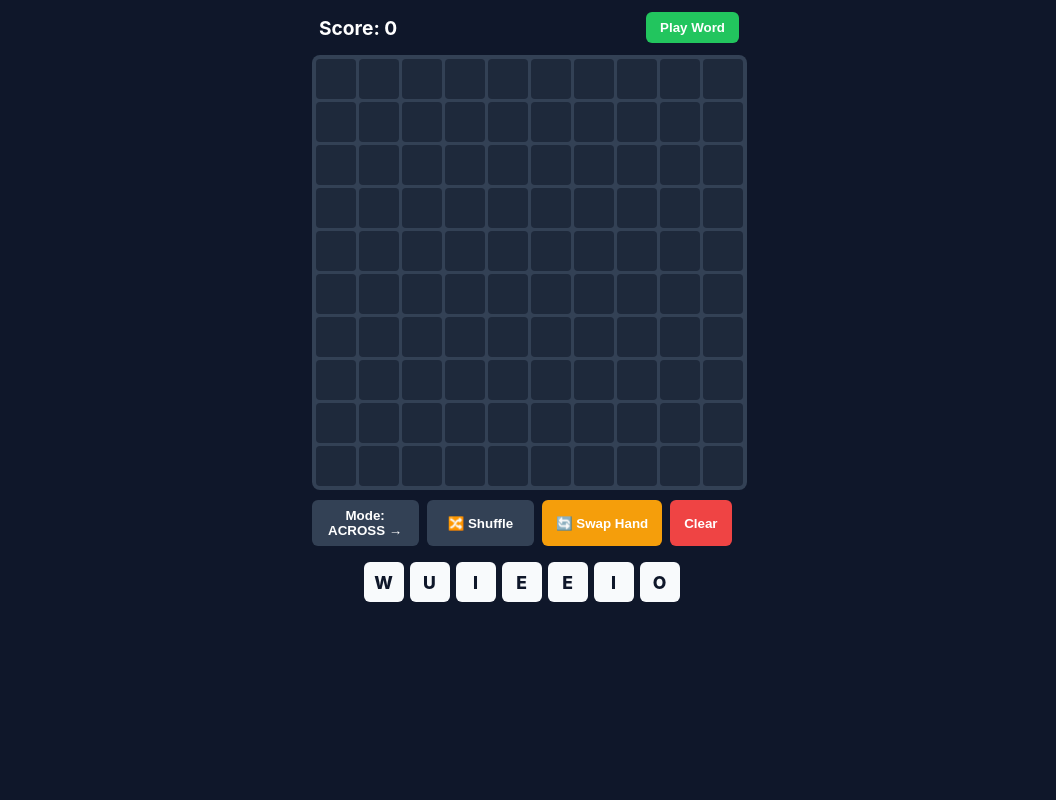
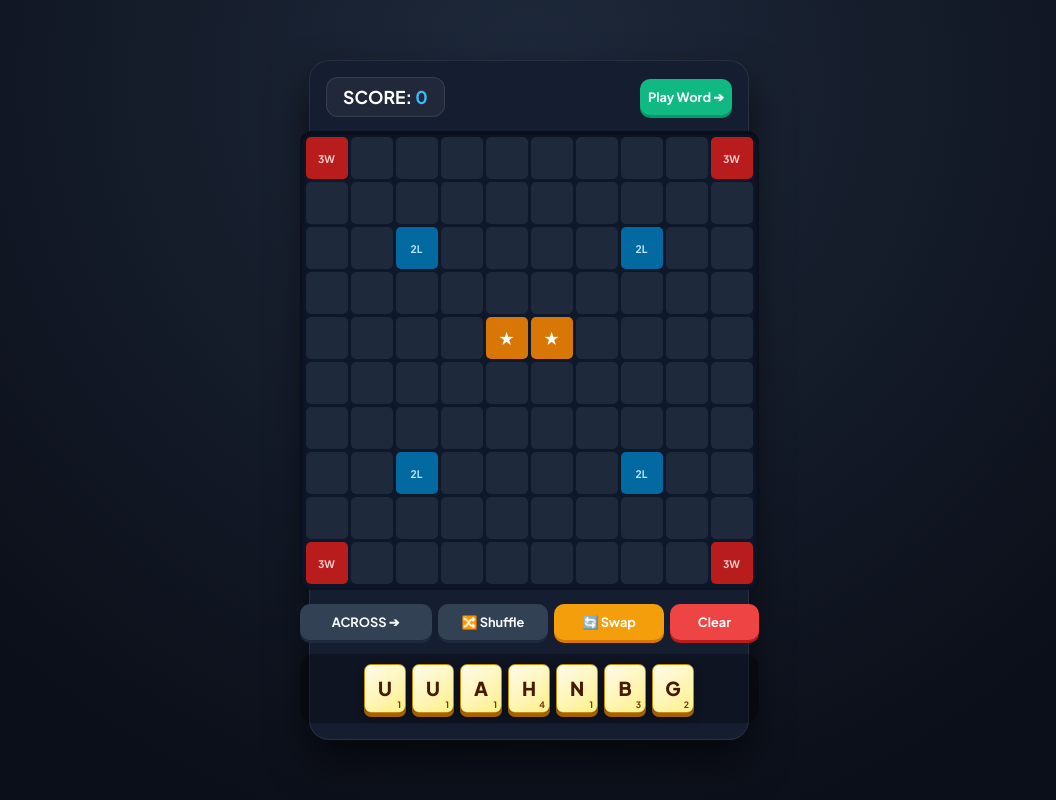
Before and after one commit to bharath2410/crossword-game, a Django app: page / in a window 1280 px wide. Shown: the whole page, without its empty margins (111-1167 px from the left). Run offline with Django 5.2, Linux system fonts and the light colour scheme.

Commit message:
Upgrade UI to polished Scrabble theme with multipliers and point subscripts

```diff
--- a/game/static/game/css/style.css
+++ b/game/static/game/css/style.css
@@ -1,9 +1,15 @@
+@import url('https://fonts.googleapis.com/css2?family=Plus+Jakarta+Sans:wght@600;700;800&display=swap');
+
 :root {
-  --cell-size: min(8.5vw, 40px);
-  --bg-dark: #0f172a;
-  --tile-bg: #f8fafc;
-  --cell-bg: #1e293b;
-  --border-color: #334155;
+  --cell-size: min(8.6vw, 42px);
+  --bg-main: #0b0f19;
+  --panel-bg: #151d30;
+  --board-bg: #1e293b;
+  --cell-default: #0f172a;
+  --tile-bg: linear-gradient(145deg, #fffbeb, #fef08a);
+  --tile-border: #ca8a04;
+  --text-dark: #451a03;
+  --primary-green: #10b981;
 }
 
 * {
@@ -12,113 +18,178 @@
   padding: 0;
   touch-action: manipulation;
   user-select: none;
+  font-family: 'Plus Jakarta Sans', -apple-system, sans-serif;
 }
 
 body {
-  font-family: -apple-system, BlinkMacSystemFont, "Segoe UI", Roboto, sans-serif;
-  background-color: var(--bg-dark);
+  background: radial-gradient(circle at 50% 10%, #1e293b, var(--bg-main) 80%);
   color: #fff;
+  min-height: 100vh;
+  display: flex;
+  justify-content: center;
+  align-items: center;
+  padding: 12px;
+}
+
+.game-card {
+  background: var(--panel-bg);
+  border: 1px solid rgba(255, 255, 255, 0.08);
+  border-radius: 20px;
+  padding: 16px;
+  box-shadow: 0 20px 40px rgba(0, 0, 0, 0.6);
   display: flex;
   flex-direction: column;
   align-items: center;
-  min-height: 100vh;
-  padding: 12px;
+  width: 100%;
+  max-width: 440px;
 }
 
+/* Header */
 .game-header {
   width: 100%;
-  max-width: 420px;
   display: flex;
   justify-content: space-between;
   align-items: center;
-  margin-bottom: 12px;
+  margin-bottom: 14px;
 }
 
-.score-display {
-  font-size: 1.2rem;
-  font-weight: bold;
+.score-badge {
+  background: rgba(255, 255, 255, 0.05);
+  border: 1px solid rgba(255, 255, 255, 0.1);
+  padding: 8px 16px;
+  border-radius: 12px;
+  font-size: 1.1rem;
+  font-weight: 700;
 }
 
+.score-badge span {
+  color: #38bdf8;
+}
+
+/* Board Grid */
 .crossword-grid {
   display: grid;
   grid-template-columns: repeat(10, var(--cell-size));
   grid-template-rows: repeat(10, var(--cell-size));
   gap: 3px;
-  background-color: var(--border-color);
-  padding: 4px;
-  border-radius: 8px;
+  background: #0f172a;
+  padding: 6px;
+  border-radius: 12px;
+  box-shadow: inset 0 2px 8px rgba(0, 0, 0, 0.7);
 }
 
 .cell {
-  background-color: var(--cell-bg);
-  border-radius: 4px;
+  background-color: var(--board-bg);
+  border-radius: 5px;
   display: flex;
   align-items: center;
   justify-content: center;
+  position: relative;
   font-size: 1.1rem;
-  font-weight: 700;
+  font-weight: 800;
   cursor: pointer;
+  transition: transform 0.1s ease;
 }
 
-.cell.selected { background-color: #3b82f6; }
-.cell.occupied { background-color: #f1f5f9; color: #0f172a; }
+.cell:active { transform: scale(0.95); }
 
-.controls {
-  display: flex;
-  gap: 8px;
-  margin-top: 10px;
-  width: 100%;
-  max-width: 420px;
+/* Multiplier Cells */
+.cell.dl { background: #0369a1; font-size: 0.65rem; color: #bae6fd; font-weight: 700; } /* 2x Letter */
+.cell.tw { background: #b91c1c; font-size: 0.65rem; color: #fecaca; font-weight: 700; } /* 3x Word */
+.cell.center-star { background: #d97706; color: #fff; font-size: 1rem; }
+
+/* Active & Placed Tile Styles */
+.cell.selected {
+  background: #3b82f6;
+  color: #fff;
+  box-shadow: 0 0 10px rgba(59, 130, 246, 0.6);
 }
 
+.cell.occupied {
+  background: var(--tile-bg);
+  color: var(--text-dark);
+  border: 1px solid var(--tile-border);
+  box-shadow: 0 3px 0 #a16207;
+}
+
+/* Controls Bar */
+.controls {
+  display: grid;
+  grid-template-columns: 1.2fr 1fr 1fr 0.8fr;
+  gap: 6px;
+  margin-top: 14px;
+  width: 100%;
+}
+
+.btn {
+  padding: 10px 8px;
+  border-radius: 10px;
+  border: none;
+  font-weight: 700;
+  font-size: 0.8rem;
+  cursor: pointer;
+  transition: all 0.15s ease;
+}
+
+.btn:active { transform: translateY(2px); }
+.btn.primary { background: #10b981; color: white; box-shadow: 0 3px 0 #059669; }
+.btn.secondary { background: #334155; color: #f8fafc; box-shadow: 0 3px 0 #1e293b; }
+.btn.warning { background: #f59e0b; color: white; box-shadow: 0 3px 0 #d97706; }
+.btn.danger { background: #ef4444; color: white; box-shadow: 0 3px 0 #b91c1c; }
+
+/* Dynamic Letter Rack */
 .letter-rack {
   display: flex;
   gap: 6px;
-  margin-top: 16px;
+  margin-top: 14px;
   justify-content: center;
+  background: rgba(0, 0, 0, 0.3);
+  padding: 10px;
+  border-radius: 14px;
   width: 100%;
-  max-width: 420px;
 }
 
 .rack-tile {
   width: var(--cell-size);
-  height: var(--cell-size);
-  background-color: var(--tile-bg);
-  color: #0f172a;
+  height: calc(var(--cell-size) * 1.15);
+  background: var(--tile-bg);
+  color: var(--text-dark);
   display: flex;
+  flex-direction: column;
   align-items: center;
   justify-content: center;
-  font-size: 1.1rem;
+  font-size: 1.2rem;
   font-weight: 800;
-  border-radius: 6px;
+  border-radius: 7px;
+  border: 1px solid var(--tile-border);
+  box-shadow: 0 4px 0 #a16207, 0 6px 10px rgba(0,0,0,0.3);
   cursor: pointer;
+  position: relative;
+}
+
+.rack-tile .point-subscript {
+  position: absolute;
+  bottom: 2px;
+  right: 4px;
+  font-size: 0.55rem;
+  font-weight: 700;
+  color: #78350f;
 }
 
 .rack-tile.selected-tile {
-  outline: 3px solid #22c55e;
-  transform: translateY(-3px);
+  outline: 3px solid #38bdf8;
+  transform: translateY(-5px);
+  box-shadow: 0 8px 12px rgba(56, 189, 248, 0.4);
 }
-
-.btn {
-  padding: 8px 14px;
-  border-radius: 6px;
-  border: none;
-  font-weight: 600;
-  cursor: pointer;
-}
-
-.btn.primary { background: #22c55e; color: white; }
-.btn.secondary { background: #334155; color: white; flex: 1; }
-.btn.danger { background: #ef4444; color: white; }
 
 .toast {
   position: fixed;
   bottom: 24px;
   background: #ef4444;
   color: white;
-  padding: 8px 16px;
-  border-radius: 20px;
-  font-size: 0.9rem;
-  transition: opacity 0.3s ease;
+  padding: 10px 20px;
+  border-radius: 24px;
+  font-weight: 700;
+  box-shadow: 0 8px 16px rgba(0,0,0,0.4);
 }
 .toast.hidden { opacity: 0; pointer-events: none; }
--- a/game/static/game/js/game.js
+++ b/game/static/game/js/game.js
@@ -18,19 +18,14 @@ let pendingMoves = [];
 let playerRack = [];
 let tileCounter = 0;
 
+const LETTER_POINTS = {
+  'A': 1, 'B': 3, 'C': 3, 'D': 2, 'E': 1, 'F': 4, 'G': 2, 'H': 4, 'I': 1,
+  'J': 8, 'K': 5, 'L': 1, 'M': 3, 'N': 1, 'O': 1, 'P': 3, 'Q': 10, 'R': 1,
+  'S': 1, 'T': 1, 'U': 1, 'V': 4, 'W': 4, 'X': 8, 'Y': 4, 'Z': 10
+};
+
 const VOWELS = ['A', 'E', 'I', 'O', 'U'];
-const CONSONANTS = [
-  'B', 'C', 'D', 'F', 'G', 'H', 'J', 'K', 'L', 'M',
-  'N', 'P', 'Q', 'R', 'S', 'T', 'V', 'W', 'X', 'Y', 'Z'
-];
-
-function getRandomVowel() {
-  return VOWELS[Math.floor(Math.random() * VOWELS.length)];
-}
-
-function getRandomConsonant() {
-  return CONSONANTS[Math.floor(Math.random() * CONSONANTS.length)];
-}
+const CONSONANTS = ['B', 'C', 'D', 'F', 'G', 'H', 'J', 'K', 'L', 'M', 'N', 'P', 'R', 'S', 'T', 'W', 'Y'];
 
 function getCookie(name) {
   let cookieValue = null;
@@ -47,33 +42,52 @@ function getCookie(name) {
   return cookieValue;
 }
 
-// 1. Initialize Board
+// 1. Initialize Board with Multiplier Labels
+const specialTiles = {
+  "0,0": { cls: "tw", text: "3W" }, "0,9": { cls: "tw", text: "3W" },
+  "9,0": { cls: "tw", text: "3W" }, "9,9": { cls: "tw", text: "3W" },
+  "2,2": { cls: "dl", text: "2L" }, "2,7": { cls: "dl", text: "2L" },
+  "7,2": { cls: "dl", text: "2L" }, "7,7": { cls: "dl", text: "2L" },
+  "4,4": { cls: "center-star", text: "★" }, "4,5": { cls: "center-star", text: "★" }
+};
+
 for (let r = 0; r < GRID_SIZE; r++) {
   for (let c = 0; c < GRID_SIZE; c++) {
     const cell = document.createElement("div");
     cell.className = "cell";
     cell.dataset.row = r;
     cell.dataset.col = c;
+
+    const special = specialTiles[`${r},${c}`];
+    if (special) {
+      cell.classList.add(special.cls);
+      cell.textContent = special.text;
+    }
+
     cell.addEventListener("pointerdown", () => handleCellClick(cell, r, c));
     boardEl.appendChild(cell);
   }
 }
 
-// 2. Guaranteed Balanced Refill (Ensures 2-3 vowels)
+// 2. Fixed Balanced Letter Generation (Ensures exactly 2-3 vowels)
 function refillRack() {
-  const currentVowels = playerRack.filter(t => VOWELS.includes(t.letter)).length;
-
   while (playerRack.length < RACK_SIZE) {
     tileCounter++;
-    // If rack has fewer than 2 vowels, force draw a vowel
-    const letter = (currentVowels < 2 && Math.random() < 0.7)
-      ? getRandomVowel()
-      : (Math.random() < 0.4 ? getRandomVowel() : getRandomConsonant());
+    const currentVowels = playerRack.filter(t => VOWELS.includes(t.letter)).length;
 
-    playerRack.push({
-      id: `tile-${tileCounter}`,
-      letter: letter
-    });
+    // Maintain 2 to 3 vowels in a 7-tile hand
+    let letter;
+    if (currentVowels < 2) {
+      letter = VOWELS[Math.floor(Math.random() * VOWELS.length)];
+    } else if (currentVowels >= 3) {
+      letter = CONSONANTS[Math.floor(Math.random() * CONSONANTS.length)];
+    } else {
+      letter = Math.random() < 0.35
+        ? VOWELS[Math.floor(Math.random() * VOWELS.length)]
+        : CONSONANTS[Math.floor(Math.random() * CONSONANTS.length)];
+    }
+
+    playerRack.push({ id: `tile-${tileCounter}`, letter: letter });
   }
   renderRack();
 }
@@ -85,7 +99,9 @@ function renderRack() {
     tileDiv.className = "rack-tile";
     tileDiv.dataset.id = tile.id;
     tileDiv.dataset.letter = tile.letter;
-    tileDiv.textContent = tile.letter;
+
+    // Add letter and score subscript
+    tileDiv.innerHTML = `${tile.letter}<span class="point-subscript">${LETTER_POINTS[tile.letter] || 1}</span>`;
 
     tileDiv.addEventListener("pointerdown", () => {
       rackEl.querySelectorAll(".rack-tile").forEach(t => t.classList.remove("selected-tile"));
@@ -124,7 +140,7 @@ function handleCellClick(cell, r, c) {
 // 4. Controls
 dirToggleBtn.addEventListener("click", () => {
   direction = direction === "across" ? "down" : "across";
-  dirToggleBtn.textContent = direction === "across" ? "Mode: ACROSS →" : "Mode: DOWN ↓";
+  dirToggleBtn.textContent = direction === "across" ? "ACROSS ➔" : "DOWN ↓";
 });
 
 shuffleBtn.addEventListener("click", () => {
@@ -137,57 +153,42 @@ swapBtn.addEventListener("click", () => {
   resetPendingMoves();
   playerRack = [];
   refillRack();
-  showToast("Tiles swapped!", "#3b82f6");
+  showToast("Tiles swapped!", "#f59e0b");
 });
 
 clearBtn.addEventListener("click", resetPendingMoves);
 
-// 5. Submit Word (with Board Traversal for Intersecting / Connected Tiles)
+// 5. Submit Word
 submitBtn.addEventListener("click", async () => {
   if (pendingMoves.length === 0) {
     showToast("Place letters on the board first!");
     return;
   }
 
-  // 1. Sort pending moves along the active axis
   pendingMoves.sort((a, b) => (direction === "across" ? a.col - b.col : a.row - b.row));
 
-  // 2. Find the full continuous word bounds on the board
   let startRow = pendingMoves[0].row;
   let startCol = pendingMoves[0].col;
 
-  // Step backward to find the true beginning of the word
   if (direction === "across") {
-    while (startCol > 0 && getCellLetter(startRow, startCol - 1)) {
-      startCol--;
-    }
+    while (startCol > 0 && getCellLetter(startRow, startCol - 1)) startCol--;
   } else {
-    while (startRow > 0 && getCellLetter(startRow - 1, startCol)) {
-      startRow--;
-    }
+    while (startRow > 0 && getCellLetter(startRow - 1, startCol)) startRow--;
   }
 
-  // Step forward from the true beginning to build the full word
   let fullWord = "";
   let currRow = startRow;
   let currCol = startCol;
 
   while (currRow < GRID_SIZE && currCol < GRID_SIZE) {
     const letter = getCellLetter(currRow, currCol);
-    if (!letter) break; // End of contiguous word
-
+    if (!letter) break;
     fullWord += letter;
-
-    if (direction === "across") {
-      currCol++;
-    } else {
-      currRow++;
-    }
+    if (direction === "across") currCol++;
+    else currRow++;
   }
 
-  // 3. Ensure all pending tiles are part of this single continuous line
-  const wordLength = fullWord.length;
-  if (wordLength < 2) {
+  if (fullWord.length < 2) {
     showToast("Words must be at least 2 letters long!");
     return;
   }
@@ -213,16 +214,14 @@ submitBtn.addEventListener("click", async () => {
       currentScore += data.points;
       scoreEl.textContent = currentScore;
 
-      // Lock placed cells
       pendingMoves.forEach(m => {
         const cell = boardEl.querySelector(`[data-row='${m.row}'][data-col='${m.col}']`);
-        cell.classList.remove("selected");
-        cell.classList.add("occupied");
+        cell.className = "cell occupied";
         playerRack = playerRack.filter(t => t.id !== m.rackId);
       });
 
       pendingMoves = [];
-      showToast(data.message, "#22c55e");
+      showToast(data.message, "#10b981");
       refillRack();
     } else {
       showToast(data.message, "#ef4444");
@@ -234,17 +233,21 @@ submitBtn.addEventListener("click", async () => {
   }
 });
 
-// Helper function to read the letter in any cell (whether pending or already occupied)
 function getCellLetter(r, c) {
   const cell = boardEl.querySelector(`[data-row='${r}'][data-col='${c}']`);
-  return cell && cell.textContent ? cell.textContent.trim() : null;
+  if (!cell) return null;
+  if (cell.classList.contains("selected") || cell.classList.contains("occupied")) {
+    return cell.textContent.trim().charAt(0);
+  }
+  return null;
 }
 
 function resetPendingMoves() {
   pendingMoves.forEach(m => {
     const cell = boardEl.querySelector(`[data-row='${m.row}'][data-col='${m.col}']`);
-    cell.textContent = "";
-    cell.classList.remove("selected");
+    const special = specialTiles[`${m.row},${m.col}`];
+    cell.className = "cell" + (special ? ` ${special.cls}` : "");
+    cell.textContent = special ? special.text : "";
   });
   rackEl.querySelectorAll(".rack-tile").forEach(t => (t.style.display = "flex"));
   pendingMoves = [];
@@ -258,9 +261,4 @@ function showToast(msg, bg = "#ef4444") {
   setTimeout(() => toastEl.classList.add("hidden"), 2500);
 }
 
-// Add CSS styling for swap button dynamically or via style.css
-const style = document.createElement("style");
-style.innerHTML = `.btn.warning { background: #f59e0b; color: white; }`;
-document.head.appendChild(style);
-
 refillRack();
--- a/game/templates/game/index.html
+++ b/game/templates/game/index.html
@@ -4,28 +4,30 @@
 <head>
   <meta charset="UTF-8">
   <meta name="viewport" content="width=device-width, initial-scale=1.0, user-scalable=no">
-  <title>Mobile Crossword</title>
+  <title>Crossword Duel</title>
   <link rel="stylesheet" href="{% static 'game/css/style.css' %}">
 </head>
 <body>
 
+  <div class="game-card">
     <header class="game-header">
-    <div class="score-display">Score: <span id="score">0</span></div>
-    <button id="submit-btn" class="btn primary">Play Word</button>
+      <div class="score-badge">SCORE: <span id="score">0</span></div>
+      <button id="submit-btn" class="btn primary">Play Word ➔</button>
     </header>
 
-  <main class="game-container">
+    <main>
       <div id="board" class="crossword-grid"></div>
 
       <div class="controls">
-      <button id="toggle-dir-btn" class="btn secondary">Mode: ACROSS →</button>
+        <button id="toggle-dir-btn" class="btn secondary">ACROSS ➔</button>
         <button id="shuffle-btn" class="btn secondary">🔀 Shuffle</button>
-      <button id="swap-btn" class="btn warning">🔄 Swap Hand</button>
+        <button id="swap-btn" class="btn warning">🔄 Swap</button>
         <button id="clear-btn" class="btn danger">Clear</button>
       </div>
 
       <div id="rack" class="letter-rack"></div>
     </main>
+  </div>
 
   <div id="message-toast" class="toast hidden"></div>
 
```
Lines whose indentation alone changed are shown as unchanged.
